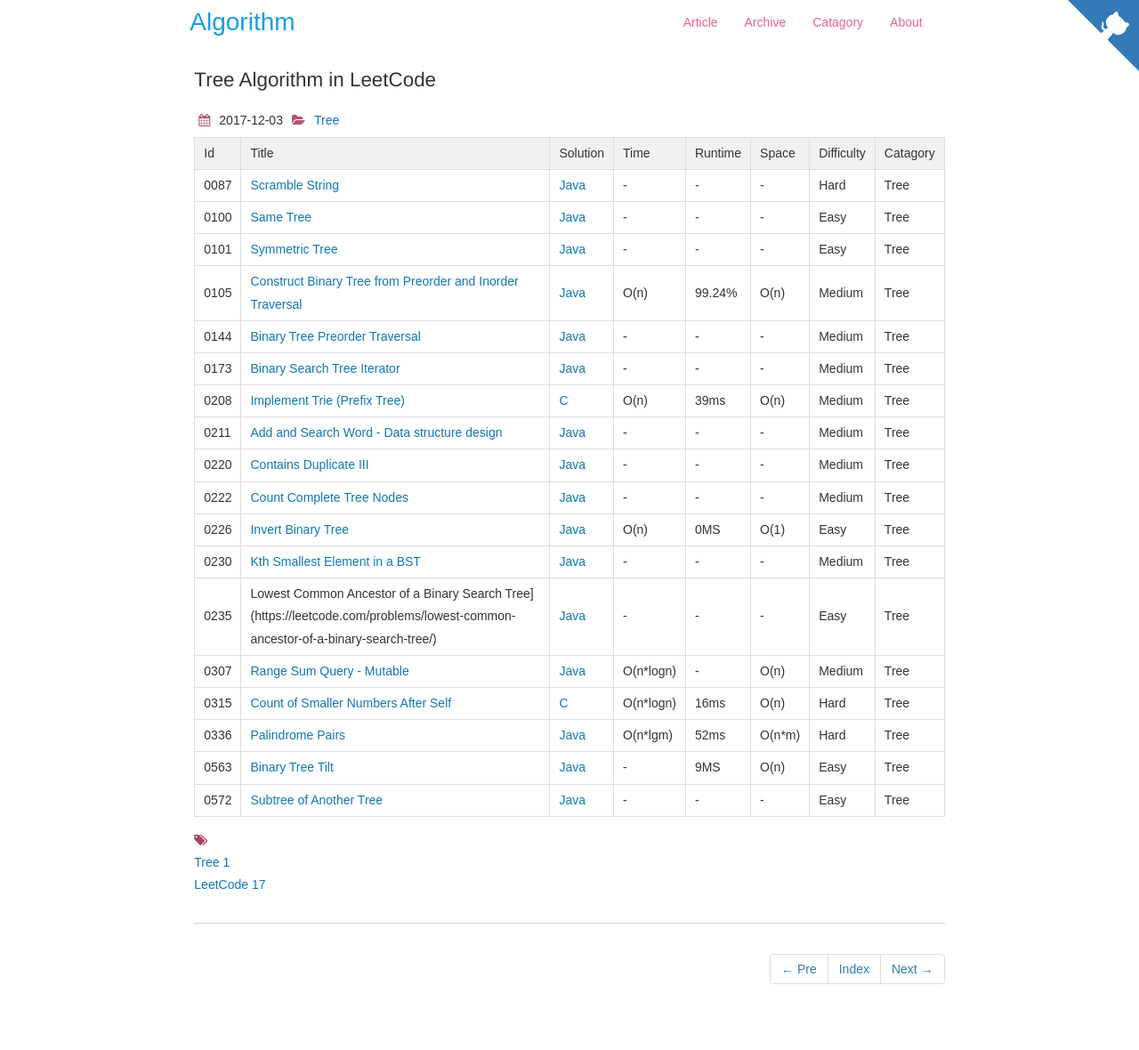
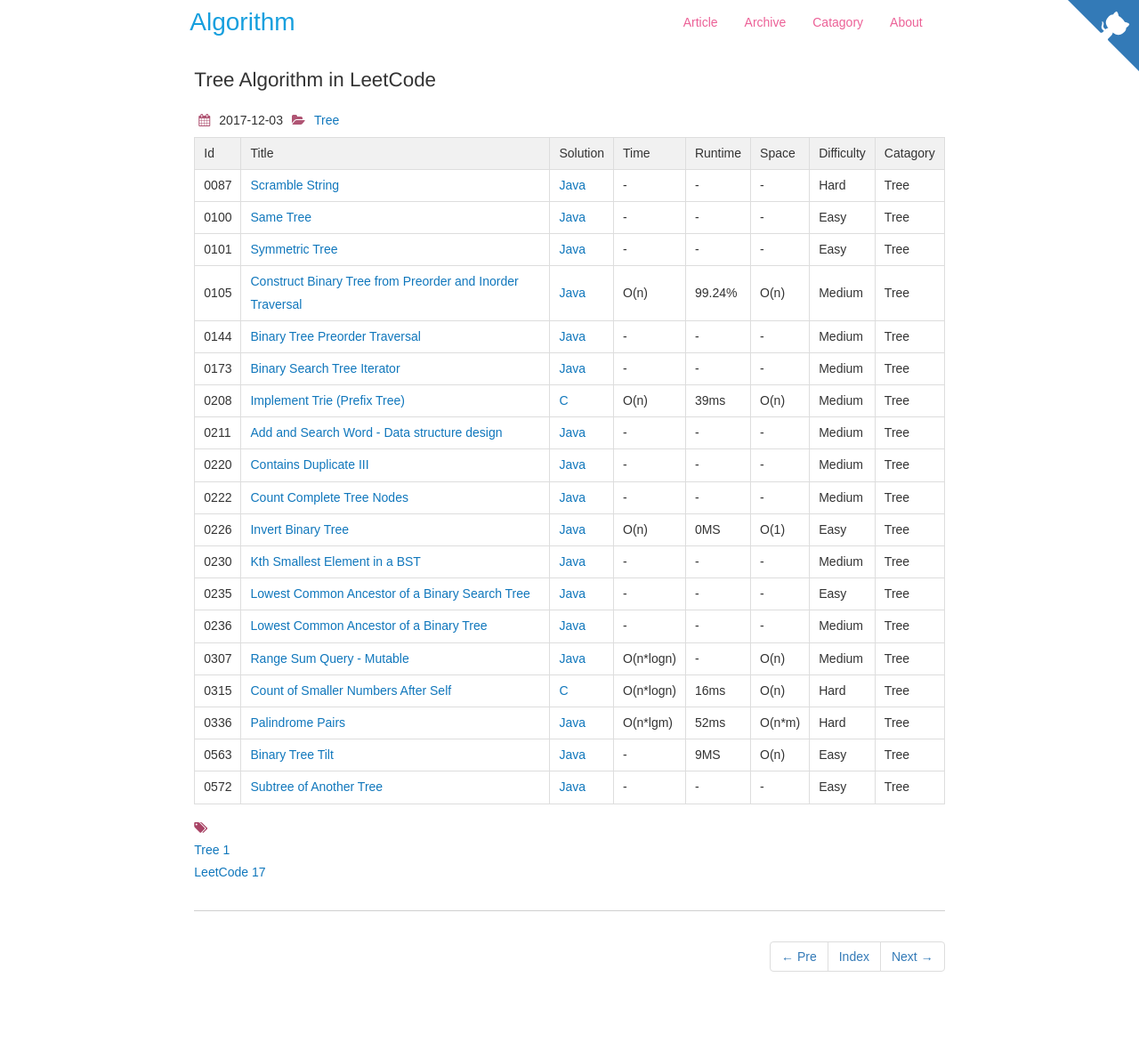
Before and after one commit to dunso/algorithm, a Jekyll site: the page built from docs/_posts/2017-12-03-Tree.md, in a window 1280 px wide. Shown: the whole page at 89% size. Built offline with Jekyll 4.4.1, drawn with Linux system fonts in a browser that asks for light colours; nearby versions of some CDN libraries.

Commit message:
Add index of LeetCode0236.java to docs

```diff
--- a/docs/_posts/2017-12-03-Tree.md
+++ b/docs/_posts/2017-12-03-Tree.md
@@ -24,7 +24,8 @@
 |0222|[Count Complete Tree Nodes](https://leetcode.com/problems/count-complete-tree-nodes/) | [Java](https://e.srl/leetcode-222/)  |-|-|-|  Medium |Tree|
 |0226|[Invert Binary Tree](https://leetcode.com/problems/invert-binary-tree/) | [Java](https://e.srl/leetcode-226/)  | O(n) |0MS| O(1)  |  Easy |Tree|
 |0230|[Kth Smallest Element in a BST](https://leetcode.com/problems/kth-smallest-element-in-a-bst) | [Java](https://e.srl/leetcode-230/)  |-|-|-|  Medium |Tree|
-|0235|Lowest Common Ancestor of a Binary Search Tree](https://leetcode.com/problems/lowest-common-ancestor-of-a-binary-search-tree/) | [Java](https://e.srl/leetcode-235/)  |-|-|-|  Easy |Tree|
+|0235|[Lowest Common Ancestor of a Binary Search Tree](https://leetcode.com/problems/lowest-common-ancestor-of-a-binary-search-tree/) | [Java](https://e.srl/leetcode-235/)  |-|-|-|  Easy |Tree|
+|0236|[Lowest Common Ancestor of a Binary Tree](https://leetcode.com/problems/lowest-common-ancestor-of-a-binary-tree) | [Java](https://e.srl/leetcode-236/)  |-|-|-|  Medium |Tree|
 |0307|[Range Sum Query - Mutable](https://leetcode.com/problems/range-sum-query-mutable) | [Java](https://e.srl/leetcode-307/)  | O(n\*logn) |-| O(n)  |  Medium |Tree|
 |0315|[Count of Smaller Numbers After Self](https://leetcode.com/problems/count-of-smaller-numbers-after-self) | [C](https://e.srl/leetcode-315/)  | O(n\*logn) |16ms| O(n)  |  Hard |Tree|
 |0336|[Palindrome Pairs](https://leetcode.com/problems/palindrome-pairs) | [Java](https://e.srl/leetcode-336/)  | O(n\*lgm) |52ms| O(n\*m)  |  Hard |Tree|
```
